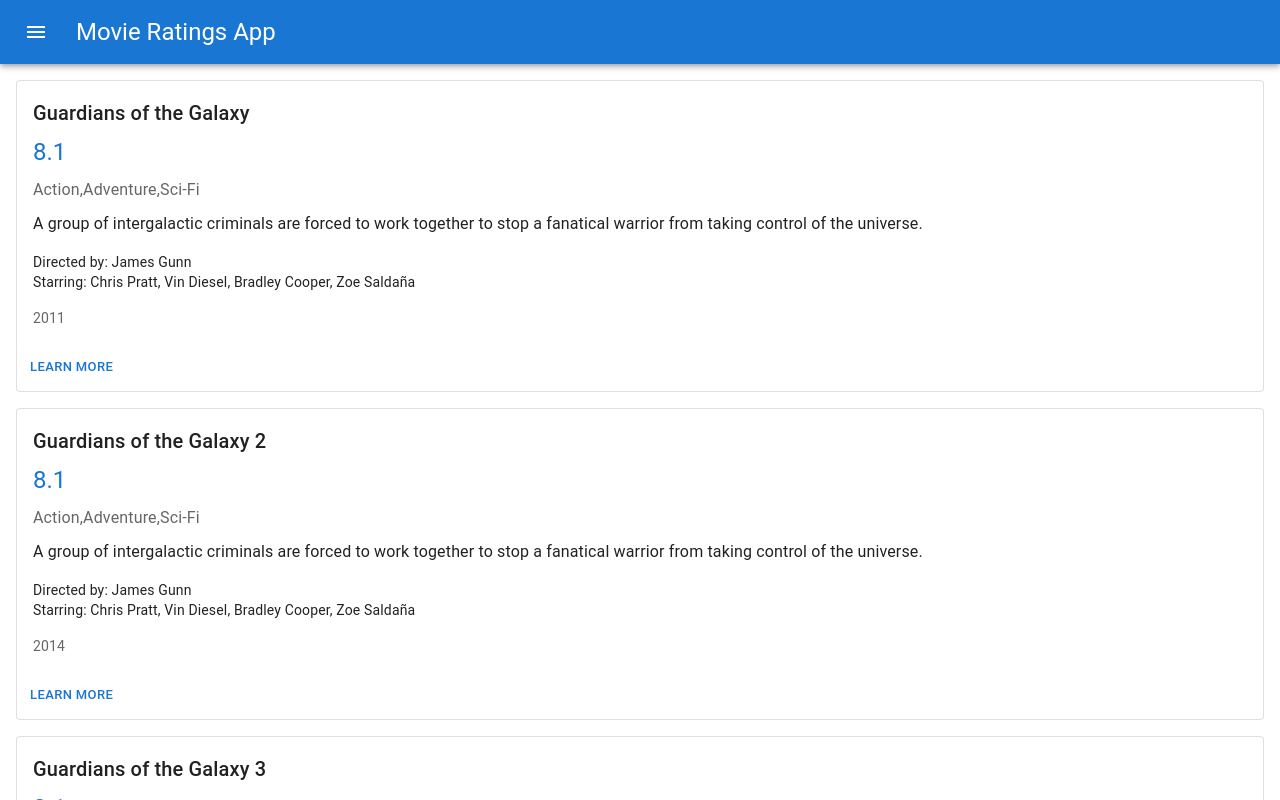
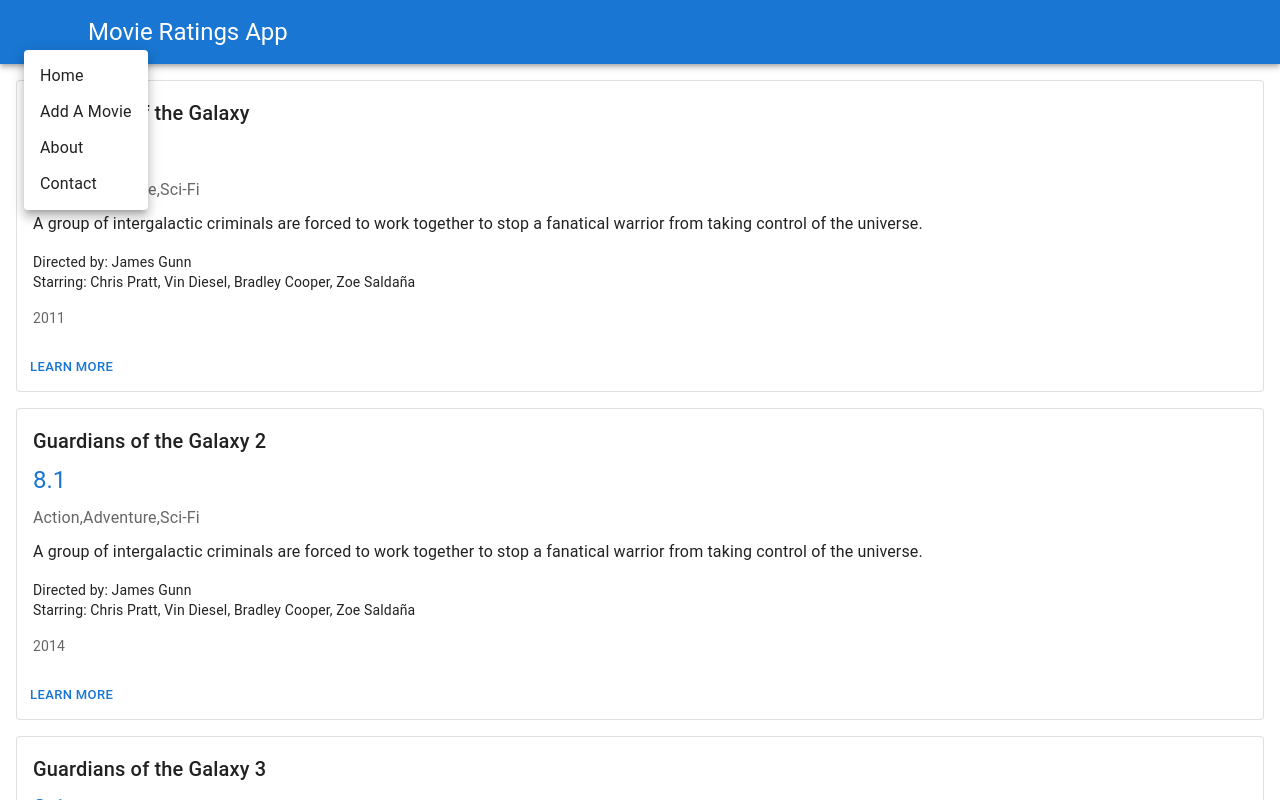
Before and after one commit to kevincjhung/Serverless-Movie-Ratings-App, a Next.js app in the folder client/: page / in a window 1280 px wide. Both pictures are taken after a click on the button 36 px from the left and 32 px from the top of the page. Shown: the top 800 px of the page. Built offline with nearby package versions, Linux system fonts and the light colour scheme; no server answers.

Commit message:
Drop down menu in nav bar now functional

```diff
--- a/client/src/app/components/NavBar.tsx
+++ b/client/src/app/components/NavBar.tsx
@@ -5,9 +5,11 @@
 import IconButton from '@mui/material/IconButton';
 import MenuIcon from '@mui/icons-material/Menu';
 
+
 // Components
 import Signin from './SignIn';
 import SignOut from './SignOut';
+import NavBarMenu from './NavBarMenu';
 
 // Next Auth
 import { getServerSession } from 'next-auth/next';
@@ -19,16 +21,13 @@
 	return (
 		<>
 			<AppBar position="static">
-				<Toolbar>
-					<IconButton
-						size="large"
-						edge="start"
-						color="inherit"
-						aria-label="menu"
-						sx={{ mr: 2 }}
-					>
-						<MenuIcon />
-					</IconButton>
+        <Toolbar>
+				<NavBarMenu items={[
+          { label: 'Home', link: '/' },
+          { label: 'Add A Movie', link: '/add_movie' },
+          { label: 'About', link: '/' },
+          { label: 'Contact', link: '/' },
+        ]} />
 					<Typography variant="h5" component="div" sx={{ flexGrow: 1 }}>
 						Movie Ratings App
 					</Typography>
--- /dev/null
+++ b/client/src/app/components/NavBarMenu.tsx
@@ -0,0 +1,47 @@
+"use client"
+
+import React, { useState } from 'react';
+import { Button, Menu, MenuItem } from '@mui/material';
+import MenuIcon from '@mui/icons-material/Menu';
+
+interface MenuItem {
+  label: string;
+  link: string;
+}
+
+interface ToggleableMenuProps {
+  items: MenuItem[];
+}
+
+const NavBarMenu: React.FC<ToggleableMenuProps> = ({ items }) => {
+  const [anchorEl, setAnchorEl] = useState<null | HTMLElement>(null);
+
+  const handleMenuToggle = (event: React.MouseEvent<HTMLElement>) => {
+    setAnchorEl(event.currentTarget);
+  };
+
+  const handleMenuClose = () => {
+    setAnchorEl(null);
+  };
+
+  return (
+    <div>
+      <Button onClick={handleMenuToggle} className="text-white">
+				<MenuIcon />
+			</Button>
+      <Menu
+        anchorEl={anchorEl}
+        open={Boolean(anchorEl)}
+        onClose={handleMenuClose}
+      >
+        {items.map((item, index) => (
+          <MenuItem key={index} onClick={handleMenuClose}>
+            <a href={item.link}>{item.label}</a>
+          </MenuItem>
+        ))}
+      </Menu>
+    </div>
+  );
+};
+
+export default NavBarMenu;
```
